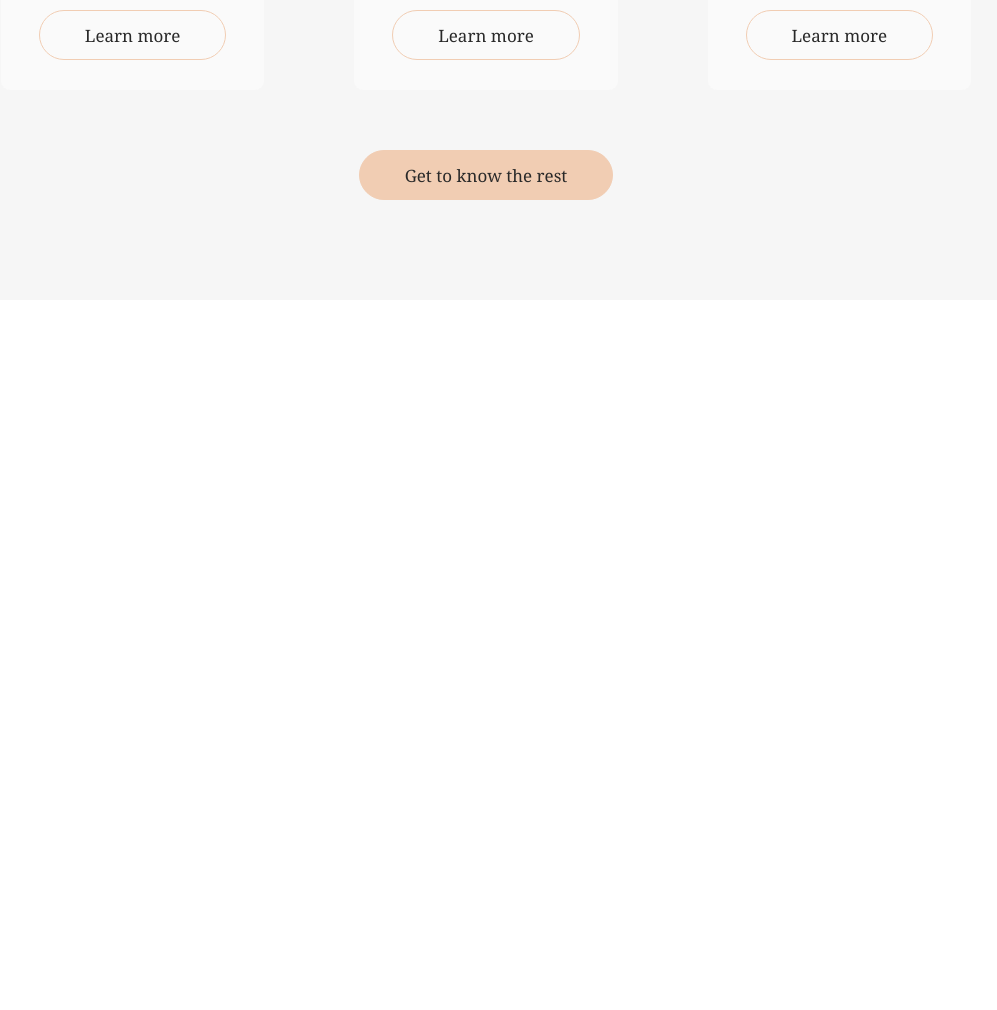
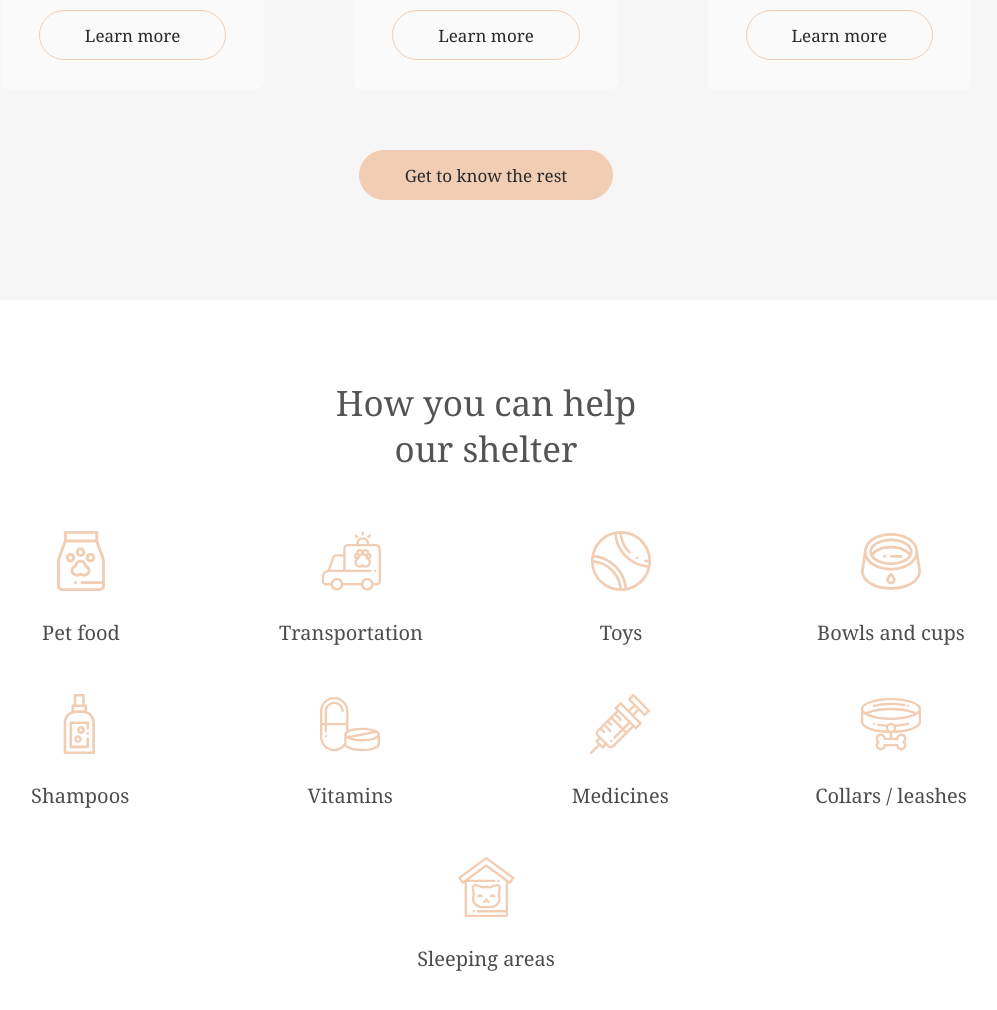
Before and after one commit to dstrizhakov/shelter, a website: page shelter/index.html in a window 1280 px wide. Shown: the part 2081-3091 px from the top of the page, without its empty margins (154-1151 px from the left). Before the commit the page ends 2381 px from the top, so only its background shows below. Drawn offline with Linux system fonts and the light colour scheme.

Commit message:
feat: add help section

```diff
--- a/shelter/index.html
+++ b/shelter/index.html
@@ -106,6 +106,53 @@
 				</div>
 			</div>
 		</section>
+		<section class="help">
+			<div class="help__container">
+				<div class="help__body">
+					<h2 class="help__title title">How you can help <br>our shelter</h2>
+					<div class="help__content">
+						<div class="help__row">
+							<div class="help__item item-help">
+								<img src="./img/home/icons/help/icon-pet-food.svg" alt="icon-pet-food.svg">
+								<span class="item-help__text">Pet food</span>
+							</div>
+							<div class="help__item item-help">
+								<img src="./img/home/icons/help/icon-transportation.svg" alt="icon-transportation.svg">
+								<span class="item-help__text">Transportation</span>
+							</div>
+							<div class="help__item item-help">
+								<img src="./img/home/icons/help/icon-toys.svg" alt="icon-toys.svg">
+								<span class="item-help__text">Toys</span>
+							</div>
+							<div class="help__item item-help">
+								<img src="./img/home/icons/help/icon-bowls-and-cups.svg" alt="icon-bowls-and-cups.svg">
+								<span class="item-help__text">Bowls and cups</span>
+							</div>
+							<div class="help__item item-help">
+								<img src="./img/home/icons/help/icon-shampoos.svg" alt="icon-shampoos.svg">
+								<span class="item-help__text">Shampoos</span>
+							</div>
+							<div class="help__item item-help">
+								<img src="./img/home/icons/help/icon-vitamins.svg" alt="icon-vitamins.svg">
+								<span class="item-help__text">Vitamins</span>
+							</div>
+							<div class="help__item item-help">
+								<img src="./img/home/icons/help/icon-medicines.svg" alt="icon-medicines.svg">
+								<span class="item-help__text">Medicines</span>
+							</div>
+							<div class="help__item item-help">
+								<img src="./img/home/icons/help/icon-collars-leashes.svg" alt="icon-collars-leashes.svg">
+								<span class="item-help__text">Collars / leashes</span>
+							</div>
+							<div class="help__item item-help">
+								<img src="./img/home/icons/help/icon-sleeping-area.svg" alt="icon-sleeping-area.svg">
+								<span class="item-help__text">Sleeping areas</span>
+							</div>
+						</div>
+					</div>
+				</div>
+			</div>
+		</section>
 
 	</div>
 </body>
--- a/shelter/sass/pages/_home.scss
+++ b/shelter/sass/pages/_home.scss
@@ -77,14 +77,9 @@ margin-top: 70px;
 	background-color: #F6F6F6;
 	&__body {
 		margin: 80px 0 100px 0;
-		// display: flex;
-		// flex-direction: column;
-		// justify-content: space-between;
-		// align-items: center;
 	}
 
 	&__title {
-		// margin-top: 80px;
 		text-align: center;
 	}
 
@@ -155,3 +150,56 @@ position: relative;
 		background-color: transparent;
 	}
 }
+
+//================HELP===================
+
+.help {
+
+	&__container {
+	}
+
+	&__body {
+		margin: 80px 0 100px 0;
+	}
+
+	&__title {
+		text-align: center;
+		margin-bottom: 60px;
+	}
+
+	&__content {
+	}
+
+	&__row {
+		display: flex;
+		column-gap: 120px;
+		row-gap: 50px;
+		flex-wrap: wrap;
+		align-items: center;
+		justify-content: center;
+
+		// display: grid;
+		// grid-template-columns: repeat(5, 1fr);
+		// grid-auto-flow: row dense;
+	}
+
+	&__item {
+	}
+}
+.item-help {
+	min-width: 150px;
+	display: flex;
+	flex-direction: column;
+	align-items: center;
+	& img {
+		width: 60px;
+		height: 60px;
+	}
+
+	&__text {
+		margin-top: 30px;
+		font-family: Georgia, "Times New Roman", serif;
+		font-size: 20px;
+		line-height: 115%;
+	}
+}
```
Also changed, not shown: shelter/css/style.css, shelter/img/home/icons/help/icon-bowls-and-cups.svg (added), shelter/img/home/icons/help/icon-collars-leashes.svg (added), shelter/img/home/icons/help/icon-medicines.svg (added), shelter/img/home/icons/help/icon-pet-food.svg (added), shelter/img/home/icons/help/icon-shampoos.svg (added), shelter/img/home/icons/help/icon-sleeping-area.svg (added), shelter/img/home/icons/help/icon-toys.svg (added), shelter/img/home/icons/help/icon-transportation.svg (added), shelter/img/home/icons/help/icon-vitamins.svg (added).
